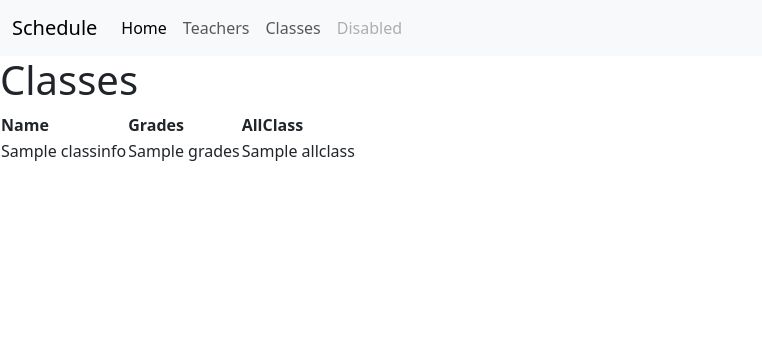
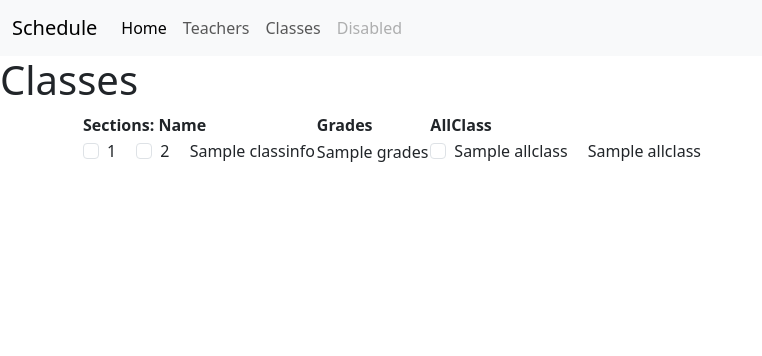
Before and after one commit to catawba/Schedule24, a Flask app: template templates/classes.html in a window 1280 px wide. Shown: the top 356 px of the page, without its empty margins (0-762 px from the left). Run offline with Flask 3, Linux system fonts and the light colour scheme; the template is opened without the code that fills it: most values are stand-ins (such as "Sample title", 1, 10 or a date in 2020).

Commit message:
put check boxes on pages. Check boxes don't work yet

```diff
--- a/templates/classes.html
+++ b/templates/classes.html
@@ -2,22 +2,38 @@
 
 {% extends 'nav.html' %}
 {% block content %}
+
   <h1>Classes</h1>
+  <div class="container">
+
   <table>
     <tr>
-      <th>Name</th>
+      <th>Sections: Name</th>
       <th>Grades</th>
       <th>AllClass</th>
     </tr>
       {% for c in classinfo%}
       <tr>
       <td>
+        <div class="form-check form-check-inline">
+          <input class="form-check-input" type="checkbox" id="inlineCheckbox1" value="option1">
+          <label class="form-check-label" for="inlineCheckbox1">1</label>
+        </div>
+        <div class="form-check form-check-inline">
+          <input class="form-check-input" type="checkbox" id="inlineCheckbox2" value="option2">
+          <label class="form-check-label" for="inlineCheckbox2">2</label>
+        </div>
         {{c.name}}
       </td>
       <td>
+
         {{c.grades}}
       </td>
       <td>
+        <div class="form-check form-check-inline">
+          <input class="form-check-input" type="checkbox" id="inlineCheckbox1" value="option1">
+          <label class="form-check-label" for="inlineCheckbox1">{{c.allclass}}</label>
+        </div>
         {{c.allclass}}
       </td>
 
@@ -25,4 +41,5 @@
       {%endfor%}
 
 </table>
+</div>
 {% endblock %}
--- a/templates/teachers.html
+++ b/templates/teachers.html
@@ -3,6 +3,8 @@
 {% extends 'nav.html' %}
 {% block content %}
   <h1>Teachers</h1>
+  <div class="container">
+
   <table>
     <tr>
       <th>First</th>
@@ -24,4 +26,5 @@
       {%endfor%}
 
 </table>
+  </div>
 {% endblock %}
```
